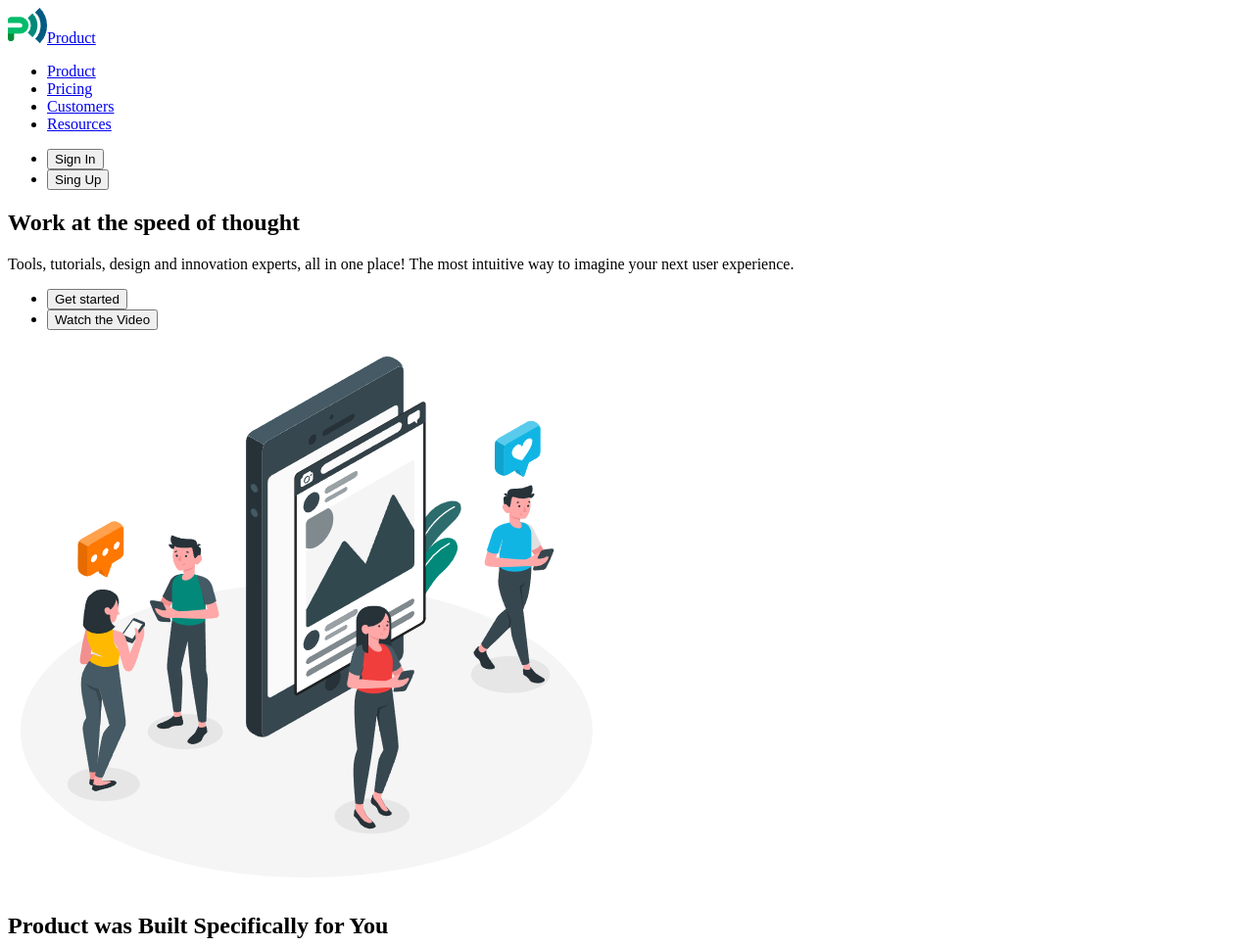
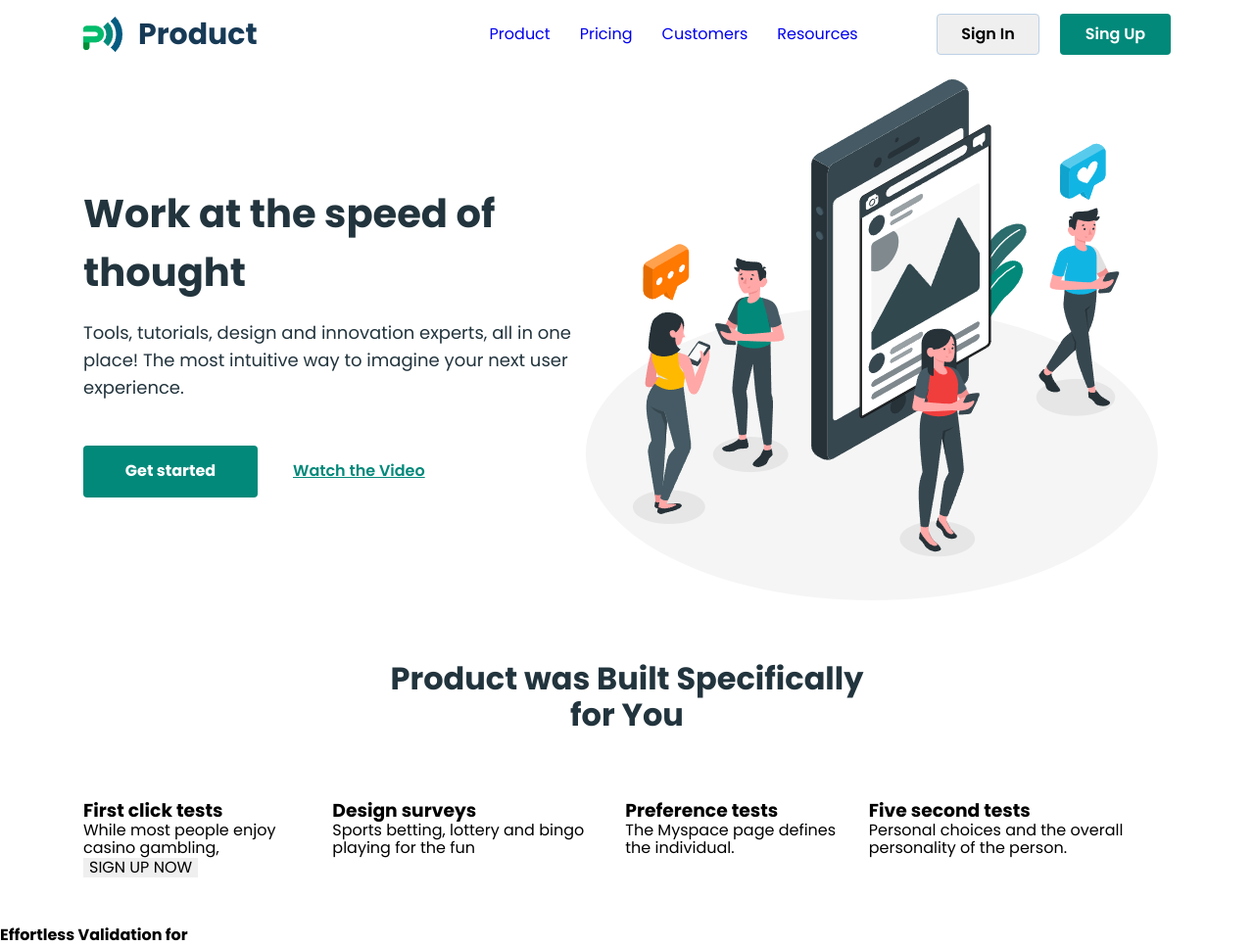
Before and after one commit to Milochka-Kutsenko83/blended-7, a plain HTML site: page index.html in a window 1280 px wide. Shown: the top 967 px of the page at 98% size. Drawn offline with nearby package versions, Linux system fonts and the light colour scheme.

Commit message:
add index file

```diff
--- /dev/null
+++ b/css/styles.css
@@ -0,0 +1,204 @@
+body {
+    margin: 0;
+    font-family: "Poppins", sans-serif;
+}
+
+a{
+    text-decoration: none;
+}
+
+ul,li{
+    list-style: none;
+    padding-left: 0;
+    margin: 0;
+}
+
+h1,
+h2,
+h3,
+h4,
+h5,
+h6,
+p {
+    margin: 0;
+}
+
+* {
+    box-sizing: border-box;
+}
+
+button {
+    cursor: pointer;
+    border: none;
+    font-family: inherit;
+}
+
+
+.container {
+    width: 1150px;
+    padding: 0 20px;
+    margin: 0 auto;
+}
+
+/* #startregion header */
+
+.header-container{
+    display: flex;
+    align-items: center;
+}
+
+.navigation{
+    display: flex;
+    gap: 237px;
+    margin-right: auto;
+}
+
+.logo-header{
+    font-weight: 700;
+    font-size: 30px;
+    display: flex;
+    gap: 16px;
+    align-items: center;
+    line-height: 0.94;
+    color: #173a56;
+
+}
+
+.nav-list{
+    display: flex;
+    gap: 30px;
+}
+
+.nav-list-item{
+
+}
+
+.nav-list-link{
+    font-weight: 400;
+    font-size: 16px;
+    padding: 26px 0;
+    display: block;
+}
+
+.header-list-btn{
+    display: flex;
+    gap: 21px;
+}
+
+.header-list-btn-item{
+
+}
+
+.header-btn{
+    font-weight: 600;
+    font-size: 16px;
+
+}
+
+.sing-up{
+    border-radius: 4px;
+    width: 113px;
+    height: 42px;
+    background: #02897a;
+    color: #fff;
+}
+
+.sing-in{
+    border: 1px solid #bcd0e5;
+    border-radius: 4px;
+    width: 105px;
+    height: 42px;
+}
+
+/* #endregion header */
+
+
+/* #startsection hero */
+.hero{
+
+}
+.hero-container{
+    display: flex;
+    align-items: center;
+}
+.text-wrap{
+
+}
+
+.main-title{
+    font-weight: 700;
+    font-size: 40px;
+    line-height: 1.5;
+    color: #22343d;
+    padding-bottom: 18px;
+}
+
+.tittle-descr{
+    font-weight: 400;
+     font-size: 18px;
+     line-height: 1.56;
+     color: #22343d;
+     margin-bottom: 45px;
+
+}
+
+.hero-list-btn{
+    display: flex;
+    align-items: center;
+    gap: 30px;
+}
+
+.hero-list-btn-item{
+
+}
+ .hero-btn-get{
+    border-radius: 4px;
+    width: 178px;
+    height: 53px;
+    background: #02897a;
+    font-weight: 700;
+    font-size: 16px;
+    color: #fff;
+    border: none;
+
+
+ }.hero-btn-watch{
+    font-weight: 600;
+    font-size: 16px;
+    text-decoration: underline;
+    text-decoration-skip-ink: none;
+    color: #02897a;
+    width: 178px;
+    height: 53px;
+    border: none;
+    background-color: transparent;
+    display: flex;
+    align-items: center;
+    gap: 9px;
+ }
+
+/* #endsection hero*/
+
+/* #startsection specifically */
+
+.specifically{
+padding: 50px 0;
+}
+
+.specifically-title{
+    font-weight: 700;
+    font-size: 32px;
+    text-align: center;
+    color: #22343d;
+    max-width: 500px;
+    margin: 0 auto 50px;
+}
+
+.specifically-list{
+    display: flex;
+    gap: 30px;
+}
+
+
+
+/* #endsection specifically */
--- a/index.html
+++ b/index.html
@@ -4,65 +4,116 @@
     <meta charset="UTF-8" />
     <meta name="viewport" content="width=device-width, initial-scale=1.0" />
     <title>Product</title>
+    <link
+      rel="stylesheet"
+      href="https://cdnjs.cloudflare.com/ajax/libs/normalize/8.0.1/normalize.min.css"
+      integrity="sha512-NhSC1YmyruXifcj/KFRWoC561YpHpc5Jtzgvbuzx5VozKpWvQ+4nXhPdFgmx8xqexRcpAglTj9sIBWINXa8x5w=="
+      crossorigin="anonymous"
+      referrerpolicy="no-referrer"
+    />
+    <link rel="preconnect" href="https://fonts.googleapis.com" />
+    <link rel="preconnect" href="https://fonts.gstatic.com" crossorigin />
+    <link
+      href="https://fonts.googleapis.com/css2?family=Inter:wght@100..900&family=Montserrat:wght@100..900&family=Poppins:wght@400;500;600;700;800;900&family=Roboto:wght@100..900&display=swap"
+      rel="stylesheet"
+    />
+    <link rel="stylesheet" href="./css/styles.css" />
   </head>
+
   <body>
     <header>
-      <nav>
-        <a href="./index.html">
+      <div class="container header-container">
+        <nav class="navigation">
+          <a href="./index.html" class="logo-header">
             <img src="./images/logo.png" alt="logo-product" />Product</a
           >
-        <ul>
-          <li><a href="./index.html">Product</a></li>
-          <li><a href="./pricing.html">Pricing</a></li>
-          <li><a href="./customer.html">Customers</a></li>
-          <li><a href="./resources.html">Resources</a></li>
+          <ul class="nav-list">
+            <li class="nav-list-item">
+              <a class="nav-list-link" href="./index.html">Product</a>
+            </li>
+            <li class="nav-list-item">
+              <a class="nav-list-link" href="./pricing.html">Pricing</a>
+            </li>
+            <li class="nav-list-item">
+              <a class="nav-list-link" href="./customer.html">Customers</a>
+            </li>
+            <li class="nav-list-item">
+              <a class="nav-list-link" href="./resources.html">Resources</a>
+            </li>
           </ul>
         </nav>
-      <ul>
-        <li><button type="button">Sign In</button></li>
-        <li><button type="button">Sing Up</button></li>
+        <ul class="header-list-btn">
+          <li class="header-list-btn-item">
+            <button type="button" class="header-btn sing-in">Sign In</button>
+          </li>
+          <li class="header-list-btn-item">
+            <button type="button" class="header-btn sing-up">Sing Up</button>
+          </li>
         </ul>
+      </div>
     </header>
 
     <main>
-      <section>
-        <h1>Work at the speed of thought</h1>
-        <p>
-          Tools, tutorials, design and innovation experts, all in one place! The
-          most intuitive way to imagine your next user experience.
+      <section class="hero">
+        <div class="container hero-container">
+          <div class="text-wrap">
+            <h1 class="main-title">Work at the speed of thought</h1>
+            <p class="tittle-descr">
+              Tools, tutorials, design and innovation experts, all in one place!
+              The most intuitive way to imagine your next user experience.
             </p>
-        <ul>
-          <li><button type="button">Get started</button></li>
-          <li><button type="button">Watch the Video</button></li>
+            <ul class="hero-list-btn">
+              <li class="hero-list-btn-item">
+                <button type="button" class="hero-btn-get">Get started</button>
+              </li>
+              <li class="hero-list-btn-item">
+                <button type="button" class="hero-btn-watch">
+                  Watch the Video
+                </button>
+              </li>
             </ul>
+          </div>
           <img src="./images/hero.png" alt="hero" width="610" />
+        </div>
       </section>
 
-      <section>
-        <h2>Product was Built Specifically for You</h2>
-        <ul>
-          <li>
+      <section class="specifically">
+        <div class="container">
+          <h2 class="specifically-title">
+            Product was Built Specifically for You
+          </h2>
+          <ul class="specifically-list">
+            <li class="specifically-list-item">
               <img src="" alt="" />
-            <h3>First click tests</h3>
-            <p>While most people enjoy casino gambling,</p>
+              <h3 class="specifically-item-subtitle">First click tests</h3>
+              <p class="specifically-item-descr">
+                While most people enjoy casino gambling,
+              </p>
             </li>
-          <li>
+            <li class="specifically-list-item">
               <img src="" alt="" />
-            <h3>Design surveys</h3>
-            <p>Sports betting, lottery and bingo playing for the fun</p>
+              <h3 class="specifically-item-subtitle">Design surveys</h3>
+              <p class="specifically-item-descr">
+                Sports betting, lottery and bingo playing for the fun
+              </p>
             </li>
-          <li>
+            <li class="specifically-list-item">
               <img src="" alt="" />
-            <h3>Preference tests</h3>
-            <p>The Myspace page defines the individual.</p>
+              <h3 class="specifically-item-subtitle">Preference tests</h3>
+              <p class="specifically-item-descr">
+                The Myspace page defines the individual.
+              </p>
             </li>
-          <li>
+            <li class="specifically-list-item">
               <img src="" alt="" />
-            <h3>Five second tests</h3>
-            <p>Personal choices and the overall personality of the person.</p>
+              <h3 class="specifically-item-subtitle">Five second tests</h3>
+              <p class="specifically-item-descr">
+                Personal choices and the overall personality of the person.
+              </p>
             </li>
           </ul>
-        <button type="button">SIGN UP NOW</button>
+          <button type="button" class="specifically-btn">SIGN UP NOW</button>
+        </div>
       </section>
 
       <section>
```
Lines whose indentation alone changed are shown as unchanged.
